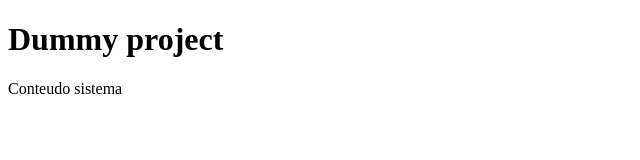
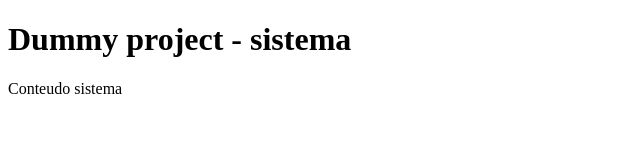
Before and after one commit to SciasOfSand/js-practice, a plain HTML site: page dummy.html in a window 1280 px wide. Shown: the whole page, without its empty margins (0-640 px from the left). Drawn offline with Linux system fonts and the light colour scheme.

Commit message:
alteração do h1

```diff
--- a/dummy.html
+++ b/dummy.html
@@ -5,7 +5,7 @@
 	<title>Git HTML - teste</title>
 </head>
 <body>
-	<h1>Dummy project</h1>
+	<h1>Dummy project - sistema</h1>
 	<div>Conteudo sistema</div>
 </body>
 </html>
```
